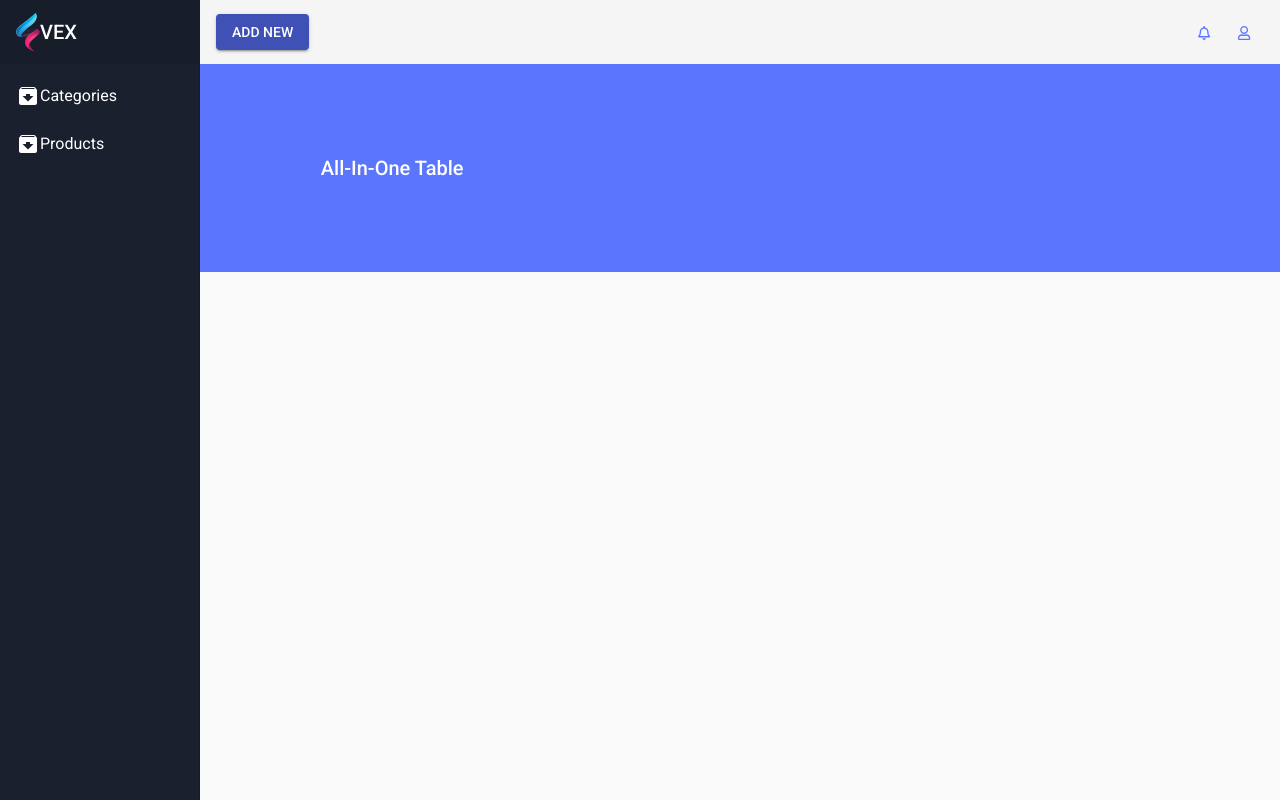
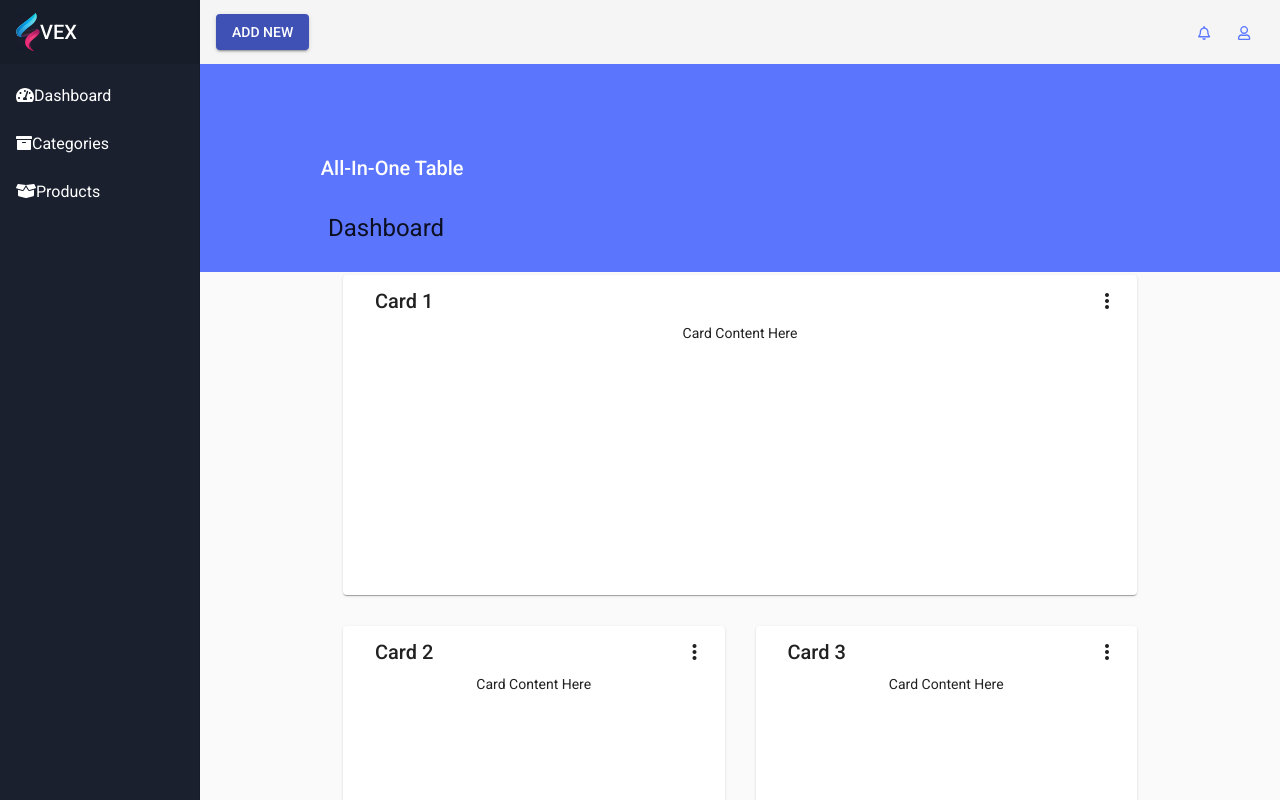
Before and after one commit to snaven10/FannyPro, an Angular app: page /#/dashboard in a window 1280 px wide. Before the commit this address led to /#/. Built offline with nearby package versions, Linux system fonts and the light colour scheme.

Commit message:
generate components dashboard and modifict menu

```diff
--- a/src/app/app.module.ts
+++ b/src/app/app.module.ts
@@ -12,6 +12,7 @@
 import { SubcategoriesComponent } from './components/subcategories/subcategories.component';
 import { ProductsComponent } from './components/inventory/products/products.component';
 import { ProductsdetallsComponent } from './components/inventory/productsdetalls/productsdetalls.component';
+import { DashboardComponent } from './components/dashboard/dashboard.component';
 
 
 @NgModule({
@@ -21,7 +22,8 @@
     SubcategoriesComponent,
     CategoriesComponent,
     ProductsComponent,
-    ProductsdetallsComponent
+    ProductsdetallsComponent,
+    DashboardComponent
   ],
   imports: [
     BrowserModule,
@@ -29,7 +31,7 @@
     BrowserAnimationsModule,
     MaterialModule,
     LayoutModule,
-    FontAwesomeModule
+    FontAwesomeModule,
   ],
   providers: [],
   bootstrap: [AppComponent]
--- /dev/null
+++ b/src/app/components/dashboard/dashboard.component.html
@@ -0,0 +1,24 @@
+<div class="grid-container">
+  <h1 class="mat-h1">Dashboard</h1>
+  <mat-grid-list cols="2" rowHeight="350px">
+    <mat-grid-tile *ngFor="let card of cards | async" [colspan]="card.cols" [rowspan]="card.rows">
+      <mat-card class="dashboard-card">
+        <mat-card-header>
+          <mat-card-title>
+            {{card.title}}
+            <button mat-icon-button class="more-button" [matMenuTriggerFor]="menu" aria-label="Toggle menu">
+              <mat-icon>more_vert</mat-icon>
+            </button>
+            <mat-menu #menu="matMenu" xPosition="before">
+              <button mat-menu-item>Expand</button>
+              <button mat-menu-item>Remove</button>
+            </mat-menu>
+          </mat-card-title>
+        </mat-card-header>
+        <mat-card-content class="dashboard-card-content">
+          <div>Card Content Here</div>
+        </mat-card-content>
+      </mat-card>
+    </mat-grid-tile>
+  </mat-grid-list>
+</div>
--- /dev/null
+++ b/src/app/components/dashboard/dashboard.component.scss
@@ -0,0 +1,21 @@
+.grid-container {
+  margin: 20px;
+}
+
+.dashboard-card {
+  position: absolute;
+  top: 15px;
+  left: 15px;
+  right: 15px;
+  bottom: 15px;
+}
+
+.more-button {
+  position: absolute;
+  top: 5px;
+  right: 10px;
+}
+
+.dashboard-card-content {
+  text-align: center;
+}
--- /dev/null
+++ b/src/app/components/dashboard/dashboard.component.ts
@@ -0,0 +1,33 @@
+import { Component } from '@angular/core';
+import { map } from 'rxjs/operators';
+import { Breakpoints, BreakpointObserver } from '@angular/cdk/layout';
+
+@Component({
+  selector: 'app-dashboard',
+  templateUrl: './dashboard.component.html',
+  styleUrls: ['./dashboard.component.scss']
+})
+export class DashboardComponent {
+  /** Based on the screen size, switch from standard to one column per row */
+  cards = this.breakpointObserver.observe(Breakpoints.Handset).pipe(
+    map(({ matches }) => {
+      if (matches) {
+        return [
+          { title: 'Card 1', cols: 1, rows: 1 },
+          { title: 'Card 2', cols: 1, rows: 1 },
+          { title: 'Card 3', cols: 1, rows: 1 },
+          { title: 'Card 4', cols: 1, rows: 1 }
+        ];
+      }
+
+      return [
+        { title: 'Card 1', cols: 2, rows: 1 },
+        { title: 'Card 2', cols: 1, rows: 1 },
+        { title: 'Card 3', cols: 1, rows: 2 },
+        { title: 'Card 4', cols: 1, rows: 1 }
+      ];
+    })
+  );
+
+  constructor(private breakpointObserver: BreakpointObserver) {}
+}
--- a/src/app/components/navigation/navigation.component.html
+++ b/src/app/components/navigation/navigation.component.html
@@ -8,8 +8,9 @@
       <h2 _ngcontent-rvx-c88="" class="title ltr:pl-4 rtl:pr-4 select-none flex-auto">VEX</h2>
     </mat-toolbar>
     <mat-nav-list>
-      <a mat-list-item routerLink="/categories" class="mat-nav-list"><mat-icon>archive</mat-icon>Categories</a>
-      <a mat-list-item routerLink="/products" class="mat-nav-list"><mat-icon>archive</mat-icon>Products</a>
+      <a mat-list-item routerLink="/dashboard" class="mat-nav-list"><fa-icon [icon]="faTachometerAlt"></fa-icon>Dashboard</a>
+      <a mat-list-item routerLink="/categories" class="mat-nav-list"><fa-icon [icon]="faArchive"></fa-icon>Categories</a>
+      <a mat-list-item routerLink="/products" class="mat-nav-list"><fa-icon [icon]="faBoxOpen"></fa-icon>Products</a>
     </mat-nav-list>
   </mat-sidenav>
   <mat-sidenav-content>
--- a/src/app/components/navigation/navigation.component.ts
+++ b/src/app/components/navigation/navigation.component.ts
@@ -1,9 +1,10 @@
 import { Component } from '@angular/core';
 import { BreakpointObserver, Breakpoints } from '@angular/cdk/layout';
-import { Observable } from 'rxjs';
+import { Observable, from } from 'rxjs';
 import { map, shareReplay } from 'rxjs/operators';
 
 import { faBell, faUser } from '@fortawesome/free-regular-svg-icons';
+import { faTachometerAlt, faArchive, faBoxOpen  } from '@fortawesome/free-solid-svg-icons';
 
 @Component({
   selector: 'app-navigation',
@@ -13,6 +14,9 @@
 export class NavigationComponent {
   faBell = faBell;
   faUser = faUser;
+  faTachometerAlt = faTachometerAlt;
+  faArchive = faArchive;
+  faBoxOpen = faBoxOpen;
   isHandset$: Observable<boolean> = this.breakpointObserver.observe(Breakpoints.Handset)
     .pipe(
       map(result => result.matches),
```
Also changed, not shown: src/app/components/app/app-routing.module.ts (+15 -0 lines), 1 other file (tests, documents, lock files or other folders). Lines whose indentation alone changed are shown as unchanged.
